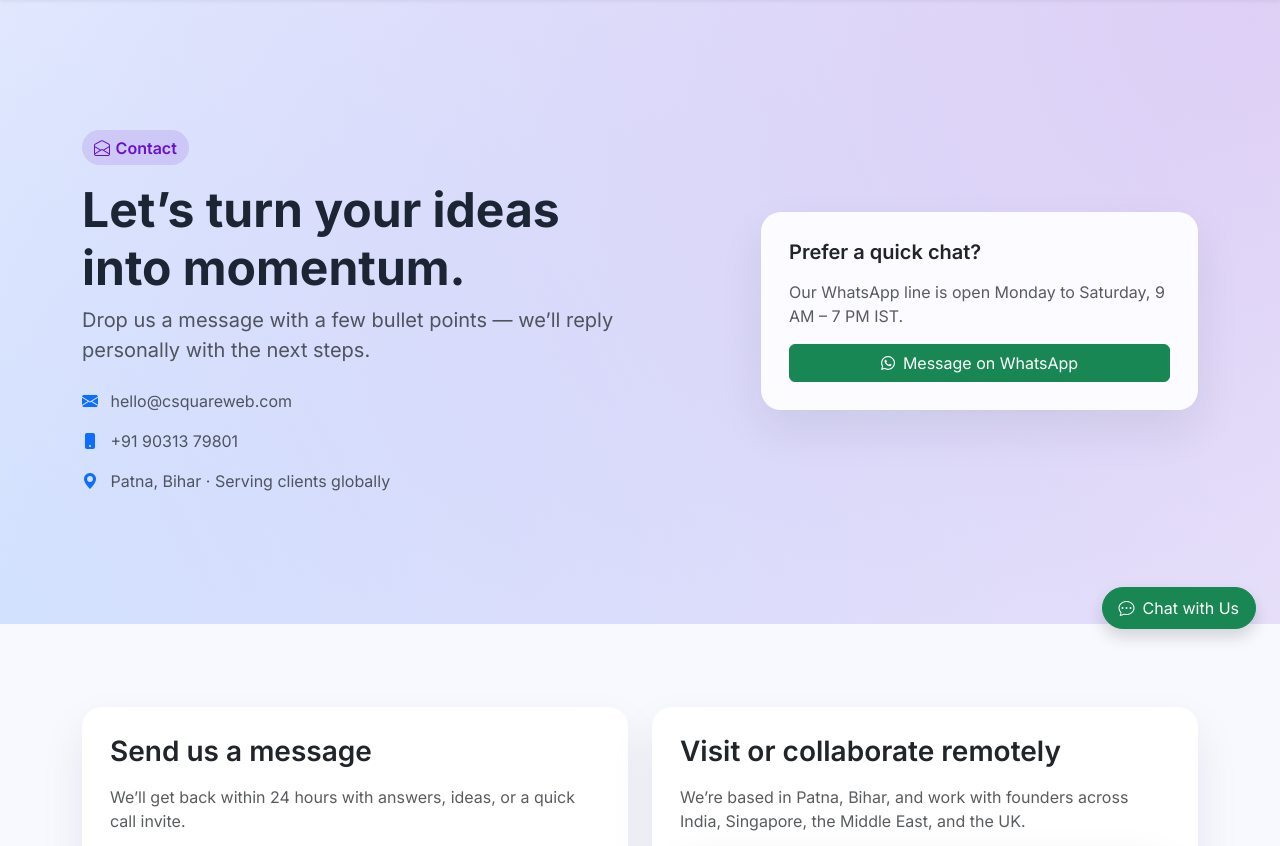
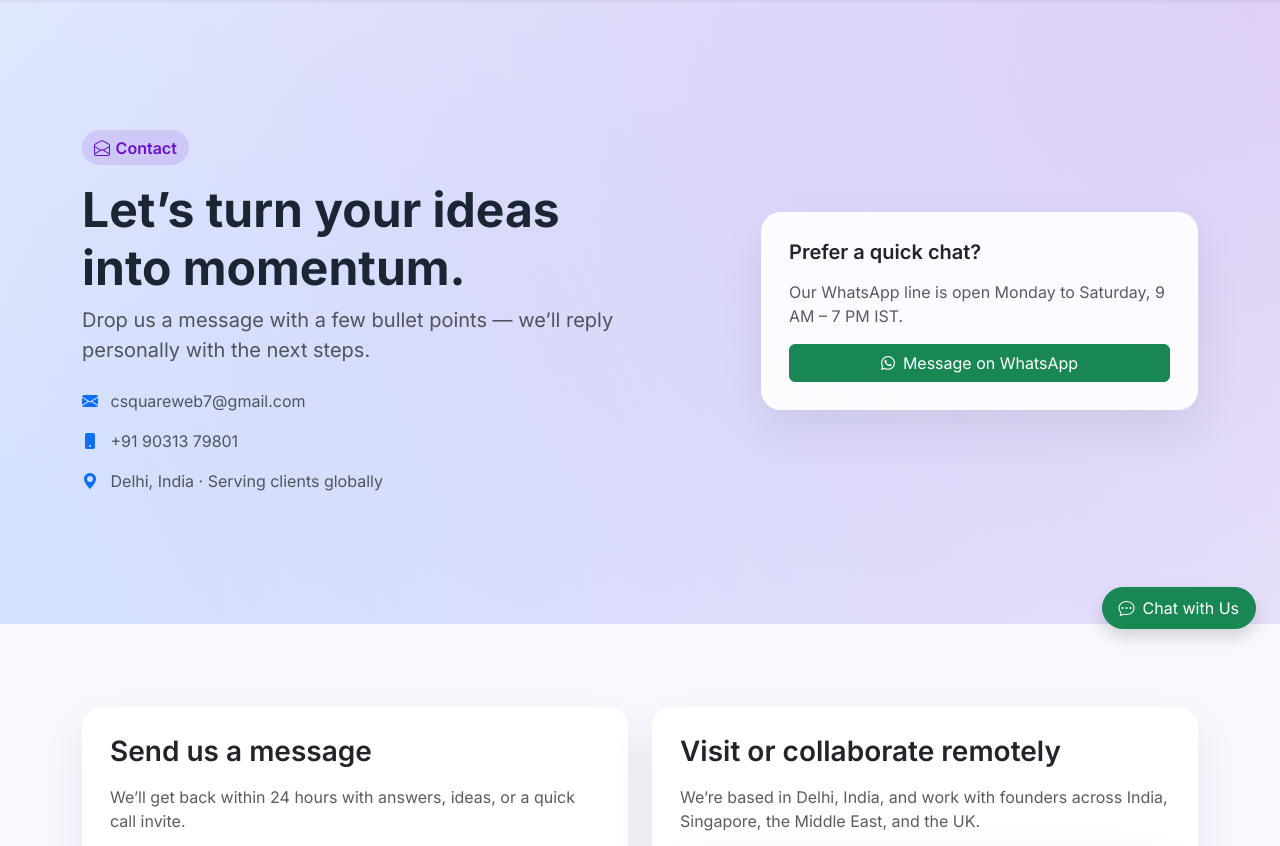
Before and after one commit to shahram8708/C-Square-Web, a Flask app: page /contact in a window 1280 px wide. Shown: the part 81-927 px from the top of the page. Run offline with Flask 3, Linux system fonts and the light colour scheme; some libraries are stand-ins or nearby versions.

Commit message:
Update contact.html

```diff
--- a/templates/contact.html
+++ b/templates/contact.html
@@ -11,9 +11,9 @@
         <h1 class="fw-bold display-5">Let’s turn your ideas into momentum.</h1>
         <p class="lead text-muted">Drop us a message with a few bullet points — we’ll reply personally with the next steps.</p>
         <div class="d-flex flex-column gap-3 mt-4 text-muted">
-          <div><i class="bi bi-envelope-fill text-primary me-2"></i> hello@csquareweb.com</div>
+          <div><i class="bi bi-envelope-fill text-primary me-2"></i> csquareweb7@gmail.com</div>
           <div><i class="bi bi-phone-fill text-primary me-2"></i> +91 90313 79801</div>
-          <div><i class="bi bi-geo-alt-fill text-primary me-2"></i> Patna, Bihar · Serving clients globally</div>
+          <div><i class="bi bi-geo-alt-fill text-primary me-2"></i> Delhi, India · Serving clients globally</div>
         </div>
       </div>
       <div class="col-lg-5 ms-lg-auto" data-aos="fade-left">
@@ -57,12 +57,12 @@
       <div class="col-lg-6" data-aos="fade-left">
         <div class="card card-neo h-100" id="map">
           <h3 class="fw-semibold mb-3">Visit or collaborate remotely</h3>
-          <p class="text-muted">We’re based in Patna, Bihar, and work with founders across India, Singapore, the Middle East, and the UK.</p>
+          <p class="text-muted">We’re based in Delhi, India, and work with founders across India, Singapore, the Middle East, and the UK.</p>
           <div class="map-wrapper">
-            <iframe src="https://www.google.com/maps/embed?pb=!1m18!1m12!1m3!1d3662.195874724477!2d85.1376!3d25.6093!2m3!1f0!2f0!3f0!3m2!1i1024!2i768!4f13.1!3m3!1m2!1s0x39ed58632c1f90d3%3A0x12e8c75b8ddb6a7!2sPatna%2C%20Bihar%20800001!5e0!3m2!1sen!2sin!4v1709220000000" allowfullscreen="" loading="lazy" referrerpolicy="no-referrer-when-downgrade"></iframe>
+            <iframe src="https://www.google.com/maps/place/Delhi/@28.6436847,76.7635745,10z/data=!3m1!4b1!4m6!3m5!1s0x390cfd5b347eb62d:0x37205b715389640!8m2!3d28.7040592!4d77.1024902!16zL20vMDlmMDc?entry=ttu&g_ep=EgoyMDI1MTAyNi4wIKXMDSoASAFQAw%3D%3D" allowfullscreen="" loading="lazy" referrerpolicy="no-referrer-when-downgrade"></iframe>
           </div>
           <div class="d-flex gap-3 mt-4">
-            <a href="mailto:hello@csquareweb.com" class="btn btn-outline-primary flex-grow-1"><i class="bi bi-send me-2"></i>Email us</a>
+            <a href="mailto:csquareweb7@gmail.com" class="btn btn-outline-primary flex-grow-1"><i class="bi bi-send me-2"></i>Email us</a>
             <a href="tel:+919031379801" class="btn btn-outline-secondary flex-grow-1"><i class="bi bi-telephone me-2"></i>Call us</a>
           </div>
         </div>
```
